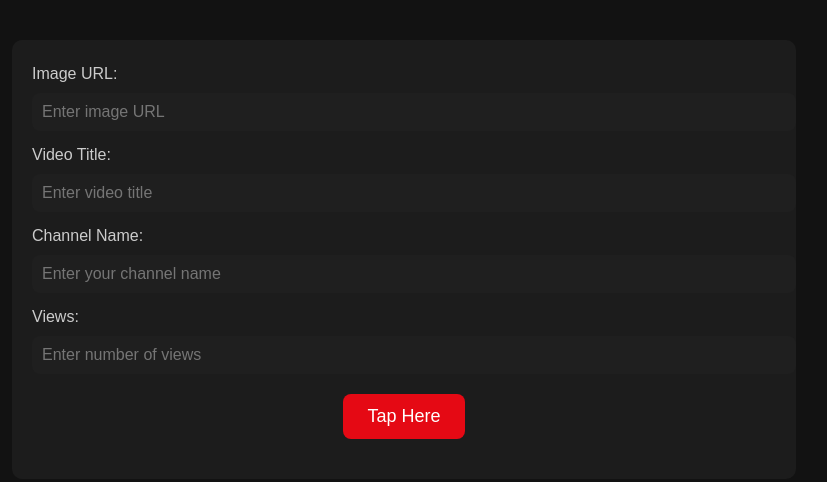
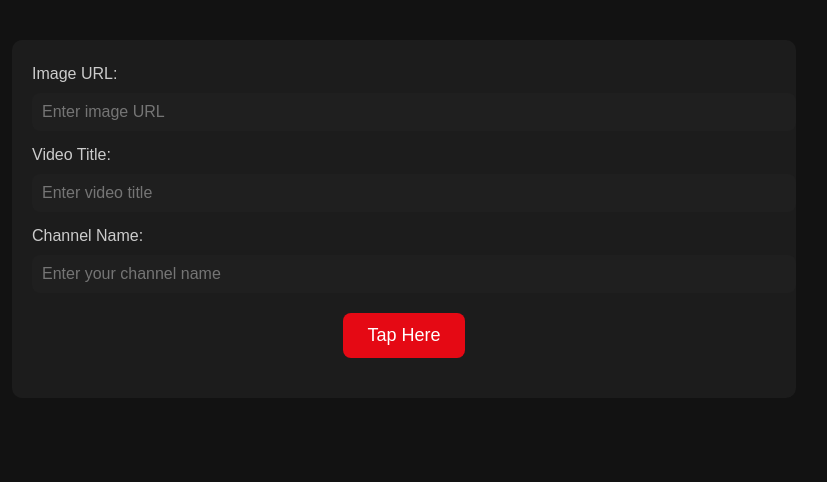
Before and after one commit to YUGPATEL7/Dev-snippets, a plain HTML site: page Componet/Playlist/index.html in a window 1280 px wide. Shown: the whole page, without its empty margins (236-1063 px from the left). Drawn offline with Linux system fonts and the light colour scheme.

Commit message:
Update index.html

```diff
--- a/Componet/Playlist/index.html
+++ b/Componet/Playlist/index.html
@@ -4,7 +4,7 @@
     <meta charset="UTF-8">
     <meta name="viewport" content="width=device-width, initial-scale=1.0">
     <link rel="stylesheet" href="style.css">
-    <title>Document</title>
+    <title>Playlist Builder</title>
 </head>
 <body>
     <div class="input-section">
@@ -17,8 +17,6 @@
         <label for="inp2">Channel Name:</label>
         <input type="text" id="inp2" placeholder="Enter your channel name">
 
-        <label for="inp3">Views:</label>
-        <input type="text" id="inp3" placeholder="Enter number of views">
 
         <button type="button" onclick="add()">Tap Here</button>
     </div>
```
